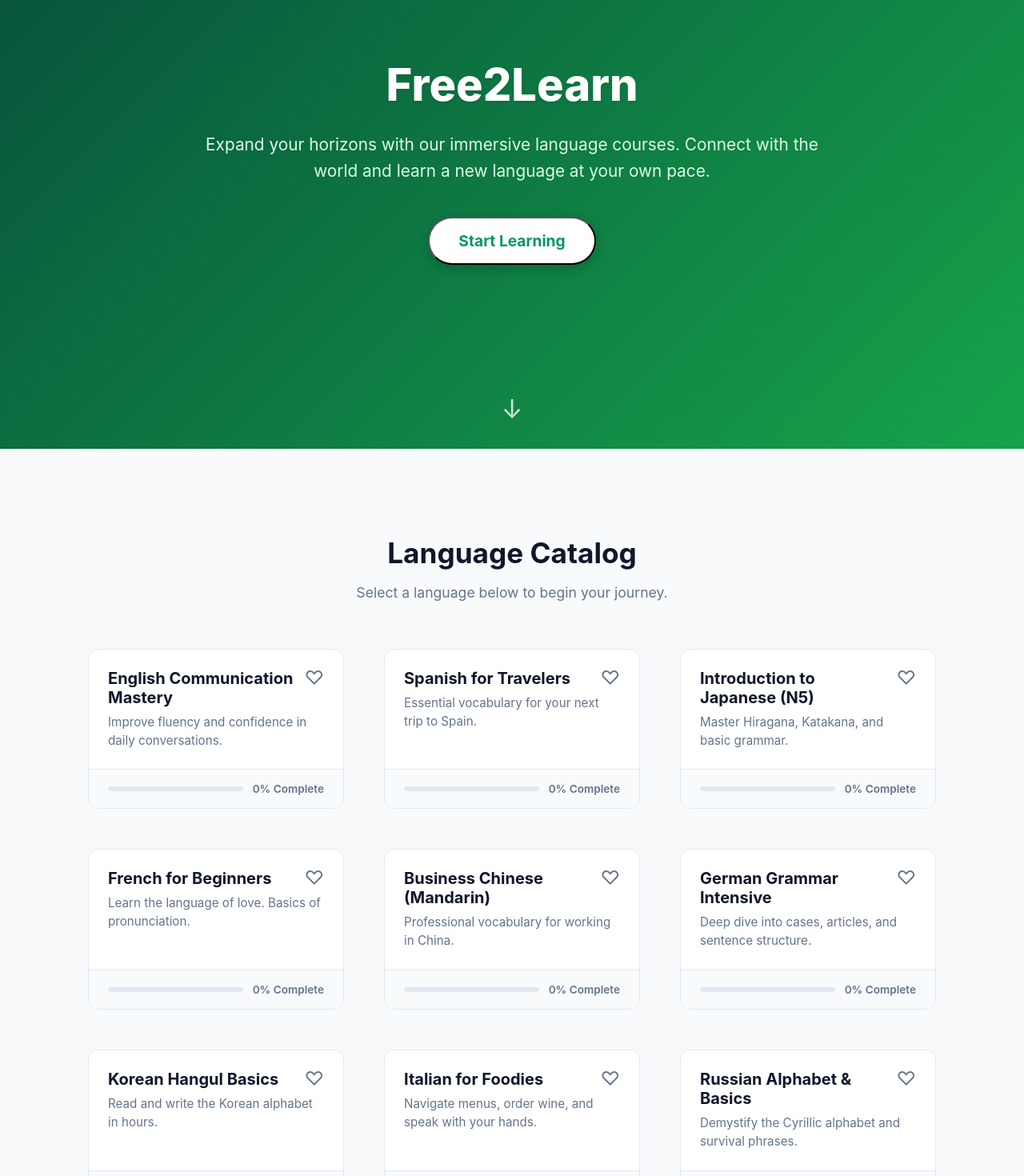
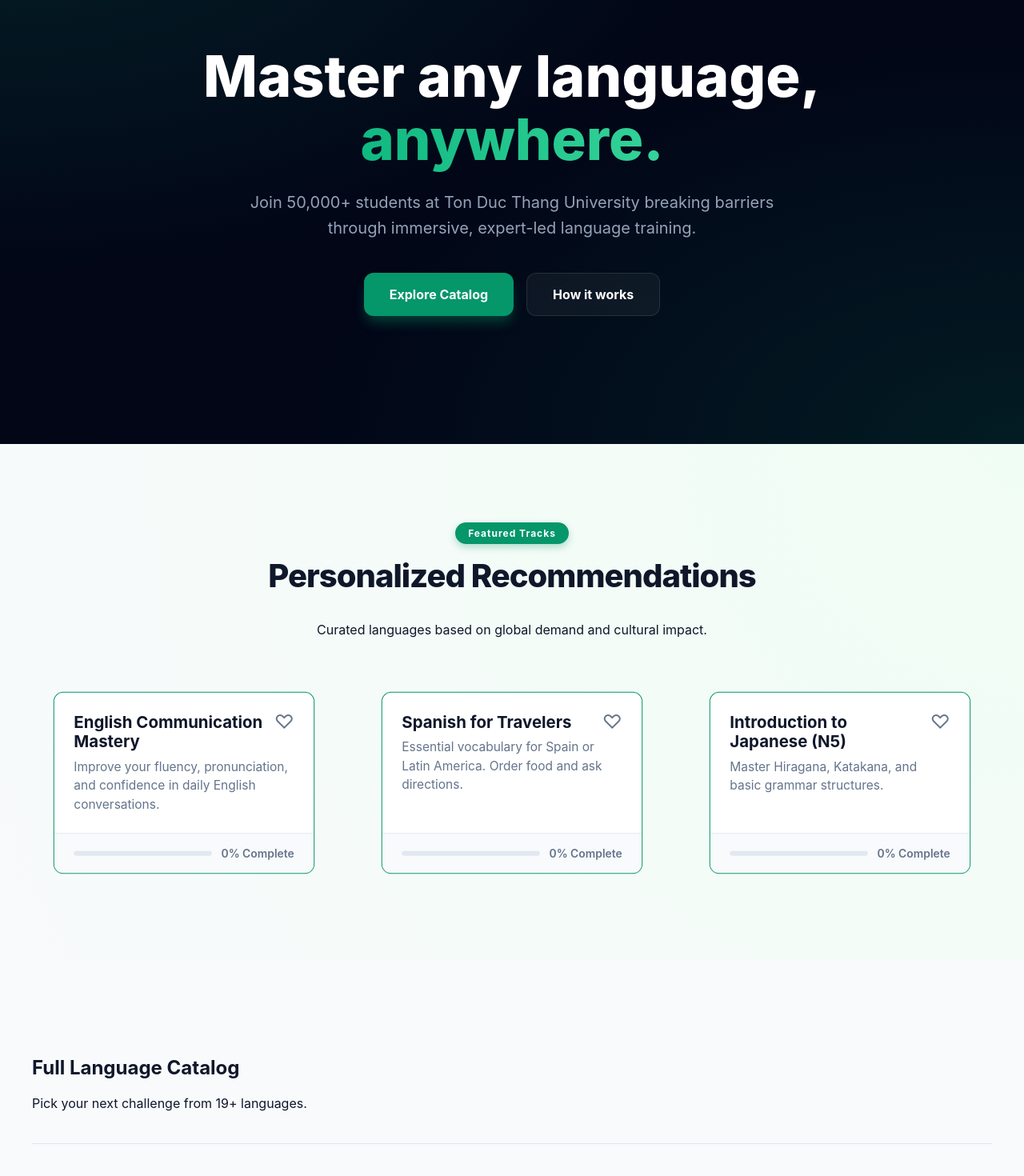
Before and after one commit to Hsu212/Free2Learn_E-Learning_System, a Vue app: page / in a window 1280 px wide. Shown: the part 240-1710 px from the top of the page at 80% size. Built offline with nearby package versions, Linux system fonts and the light colour scheme.

Commit message:
Refactor HomeView layout and styling
Updated the HomeView component with a new hero section and catalog layout. Enhanced styling and added CourseRecommendations component.

```diff
--- a/src/views/HomeView.vue
+++ b/src/views/HomeView.vue
@@ -1,30 +1,32 @@
 <template>
   <div class="home-view">
     <section class="hero-section">
+      <div class="hero-mesh"></div>
       <div class="hero-content">
-        <h1>Free2Learn</h1>
+        <h1 class="hero-title">Master any language, <span class="text-gradient">anywhere.</span></h1>
         <p class="hero-text">
-          Expand your horizons with our immersive language courses.
-          Connect with the world and learn a new language at your own pace.
+          Join 50,000+ students at Ton Duc Thang University breaking barriers through
+          immersive, expert-led language training.
         </p>
-        <button class="cta-button" @click="scrollToCourses">
-          Start Learning
-        </button>
+        <div class="hero-btns">
+          <button class="cta-button primary" @click="scrollToCourses">Explore Catalog</button>
+          <button class="cta-button secondary">How it works</button>
         </div>
-
-      <div class="scroll-indicator" @click="scrollToCourses">
-        <span>↓</span>
       </div>
     </section>
 
+    <CourseRecommendations @view-course="goToCourseDetail" />
+
     <section id="courses" class="catalog-section">
-      <div class="section-header">
-        <h2>Language Catalog</h2>
-        <p v-if="!searchQuery">Select a language below to begin your journey.</p>
-        <p v-else>
-          Showing results for "<strong>{{ searchQuery }}</strong>"
-          ({{ filteredCourses.length }} found)
-        </p>
+      <div class="catalog-container">
+        <div class="section-header-row">
+          <div>
+            <h2>Full Language Catalog</h2>
+            <p v-if="!searchQuery">Pick your next challenge from 19+ languages.</p>
+          </div>
+          <div v-if="searchQuery" class="search-indicator">
+            Results for: <strong>{{ searchQuery }}</strong>
+          </div>
         </div>
 
         <div class="course-grid">
@@ -34,11 +36,12 @@
             :course="course"
             @view-course="goToCourseDetail"
           />
+        </div>
 
         <div v-if="filteredCourses.length === 0" class="no-results">
-          <h3>No courses found</h3>
-          <p>Try searching for a different language (e.g., "Italian", "Thai").</p>
-          <button @click="clearSearch" class="clear-btn">Clear Search</button>
+          <div class="empty-icon">🔍</div>
+          <h3>No languages match your search</h3>
+          <button @click="clearSearch" class="clear-btn">Show all courses</button>
         </div>
       </div>
     </section>
@@ -49,33 +52,12 @@
 import { ref, computed } from 'vue';
 import { useRouter, useRoute } from 'vue-router';
 import CourseCard from '@/components/CourseCard.vue';
-import { courses as coursesData } from '@/data/courses.js'; // Import data directly if needed, or keep local ref
+import CourseRecommendations from '@/components/CourseRecommendations.vue';
+import { courses as coursesData } from '@/data/courses.js';
 
 const router = useRouter();
 const route = useRoute();
-
-// Ensure this matches your src/data/courses.js or use the import above
-const courses = ref([
-  { id: 1, title: 'English Communication Mastery', description: 'Improve fluency and confidence in daily conversations.', progress: 0 },
-  { id: 2, title: 'Spanish for Travelers', description: 'Essential vocabulary for your next trip to Spain.', progress: 0 },
-  { id: 3, title: 'Introduction to Japanese (N5)', description: 'Master Hiragana, Katakana, and basic grammar.', progress: 0 },
-  { id: 4, title: 'French for Beginners', description: 'Learn the language of love. Basics of pronunciation.', progress: 0 },
-  { id: 5, title: 'Business Chinese (Mandarin)', description: 'Professional vocabulary for working in China.', progress: 0 },
-  { id: 6, title: 'German Grammar Intensive', description: 'Deep dive into cases, articles, and sentence structure.', progress: 0 },
-  { id: 7, title: 'Korean Hangul Basics', description: 'Read and write the Korean alphabet in hours.', progress: 0 },
-  { id: 8, title: 'Italian for Foodies', description: 'Navigate menus, order wine, and speak with your hands.', progress: 0 },
-  { id: 9, title: 'Russian Alphabet & Basics', description: 'Demystify the Cyrillic alphabet and survival phrases.', progress: 0 },
-  { id: 10, title: 'Vietnamese Essentials', description: 'Master the 6 tones and essential daily phrases.', progress: 0 },
-  { id: 11, title: 'Brazilian Portuguese', description: 'Learn the musical language of Brazil. Samba and greetings.', progress: 0 },
-  { id: 12, title: 'Arabic (MSA) Beginners', description: 'Introduction to Arabic script and polite conversation.', progress: 0 },
-  { id: 13, title: 'Thai for Travelers', description: 'Navigate Bangkok with confidence. Politeness particles.', progress: 0 },
-  { id: 14, title: 'American Sign Language (ASL)', description: 'Communicate with your hands. Alphabet and basics.', progress: 0 },
-  { id: 15, title: 'Hindi Conversation', description: 'Spoken Hindi for Bollywood fans and travelers.', progress: 0 },
-  { id: 16, title: 'Dutch for Beginners', description: 'Close to English and German. Learn the guttural "G".', progress: 0 },
-  { id: 17, title: 'Swedish Basics', description: 'Learn the melodic language of Scandinavia. Fika culture.', progress: 0 },
-  { id: 18, title: 'Turkish Language 101', description: 'Agglutinative language basics. Vowel harmony.', progress: 0 },
-  { id: 19, title: 'Modern Greek', description: 'Learn the alphabet and essential travel phrases.', progress: 0 },
-]);
+const courses = ref(coursesData);
 
 const searchQuery = computed(() => route.query.search || '');
 
@@ -93,156 +75,107 @@ const goToCourseDetail = (courseId) => {
 };
 
 const scrollToCourses = () => {
-  const element = document.getElementById('courses');
-  // Offset the scroll to account for the sticky header (approx 80px)
-  const headerOffset = 80;
-  const elementPosition = element.getBoundingClientRect().top;
-  const offsetPosition = elementPosition + window.pageYOffset - headerOffset;
-
-  window.scrollTo({
-    top: offsetPosition,
-    behavior: "smooth"
-  });
+  document.getElementById('courses').scrollIntoView({ behavior: 'smooth', block: 'start' });
 };
 
-const clearSearch = () => {
-  router.push({ name: 'home' });
-};
+const clearSearch = () => router.push({ name: 'home' });
 </script>
 
 <style scoped>
-.home-view {
-  width: 100%;
+.hero-section {
+  position: relative;
+  min-height: 90vh;
+  display: flex;
+  align-items: center;
+  justify-content: center;
+  padding: 40px 20px;
+  overflow: hidden;
+  background-color: #020617; /* Deep dark base */
 }
 
-/* --- HERO SECTION --- */
-.hero-section {
-  background: linear-gradient(135deg, #064e3b 0%, #16a34a 100%);
-  /* Subtracting 74px (approx header height) from 100vh
-     ensures it fills exactly the remaining screen space.
-  */
-  min-height: calc(100vh - 74px);
-  display: flex;
-  flex-direction: column;
-  justify-content: center;
-  align-items: center;
-  text-align: center;
-  color: white;
-  padding: 20px;
-  position: relative;
+.hero-mesh {
+  position: absolute;
+  top: 0; left: 0; width: 100%; height: 100%;
+  background:
+    radial-gradient(at 0% 0%, rgba(16, 185, 129, 0.15) 0, transparent 50%),
+    radial-gradient(at 100% 100%, rgba(5, 150, 105, 0.15) 0, transparent 50%);
+  z-index: 1;
 }
 
 .hero-content {
-  max-width: 800px;
-  /* Shift content slightly up visually */
-  transform: translateY(-20px);
+  position: relative;
+  z-index: 2;
+  max-width: 900px;
+  text-align: center;
 }
 
-.hero-section h1 {
+.hero-title {
+  font-size: clamp(2.5rem, 8vw, 4.5rem);
+  line-height: 1.1;
+  font-weight: 800;
   color: white;
-  font-size: 3.5rem;
-  margin-bottom: 1.5rem;
-  font-weight: 800;
-  text-shadow: 0 2px 4px rgba(0,0,0,0.1);
+  margin-bottom: 24px;
+}
+
+.text-gradient {
+  background: linear-gradient(to right, #10b981, #34d399);
+  -webkit-background-clip: text;
+  -webkit-text-fill-color: transparent;
 }
 
 .hero-text {
-  font-size: 1.3rem;
-  margin-bottom: 2.5rem;
-  color: #dcfce7;
+  font-size: 1.25rem;
+  color: #94a3b8;
+  max-width: 700px;
+  margin: 0 auto 40px;
   line-height: 1.6;
 }
 
+.hero-btns { display: flex; gap: 16px; justify-content: center; }
+
 .cta-button {
-  background-color: white;
-  color: var(--primary-color);
+  padding: 16px 32px;
+  border-radius: 12px;
   font-weight: 700;
-  padding: 16px 36px;
-  font-size: 1.2rem;
-  border-radius: 50px;
-  transition: transform 0.2s, box-shadow 0.2s;
-  box-shadow: 0 4px 15px rgba(0,0,0,0.2);
+  font-size: 1rem;
+  border: none;
 }
 
-.cta-button:hover {
-  transform: translateY(-3px);
-  box-shadow: 0 10px 20px rgba(0,0,0,0.3);
+.cta-button.primary {
+  background: var(--primary-color);
+  color: white;
+  box-shadow: 0 10px 15px -3px rgba(5, 150, 105, 0.4);
 }
 
-/* Scroll Indicator (Bouncing Arrow) */
-.scroll-indicator {
-  position: absolute;
-  bottom: 30px;
+.cta-button.secondary {
+  background: rgba(255,255,255,0.05);
   color: white;
-  font-size: 2rem;
-  animation: bounce 2s infinite;
-  cursor: pointer;
-  opacity: 0.8;
+  backdrop-filter: blur(10px);
+  border: 1px solid rgba(255,255,255,0.1);
 }
 
-@keyframes bounce {
-  0%, 20%, 50%, 80%, 100% { transform: translateY(0); }
-  40% { transform: translateY(-10px); }
-  60% { transform: translateY(-5px); }
-}
+.catalog-section { padding: 100px 20px; }
+.catalog-container { max-width: 1200px; margin: 0 auto; }
 
-/* --- CATALOG SECTION --- */
-.catalog-section {
-  max-width: 1200px;
-  margin: 0 auto;
-  padding: 80px 20px; /* Add top padding to separate from hero */
-}
-
-.section-header {
-  text-align: center;
+.section-header-row {
+  display: flex;
+  justify-content: space-between;
+  align-items: flex-end;
   margin-bottom: 50px;
-}
-
-.section-header h2 {
-  font-size: 2.2rem;
-  color: var(--text-main);
-  margin-bottom: 15px;
-}
-
-.section-header p {
-  color: var(--text-muted);
-  font-size: 1.1rem;
+  border-bottom: 1px solid var(--border-color);
+  padding-bottom: 24px;
 }
 
 .course-grid {
-  display: flex;
-  flex-wrap: wrap;
-  justify-content: center;
+  display: grid;
+  grid-template-columns: repeat(auto-fill, minmax(320px, 1fr));
   gap: 30px;
 }
 
-/* No Results State */
 .no-results {
   text-align: center;
-  padding: 40px;
-  color: var(--text-muted);
-  width: 100%;
+  padding: 100px 0;
 }
 
-.clear-btn {
-  margin-top: 15px;
-  background-color: transparent;
-  border: 1px solid var(--primary-color);
-  color: var(--primary-color);
-  padding: 8px 16px;
-  border-radius: 6px;
-  transition: all 0.2s;
-}
-
-.clear-btn:hover {
-  background-color: var(--primary-color);
-  color: white;
-}
-
-@media (max-width: 768px) {
-  .hero-section h1 {
-    font-size: 2.5rem;
-  }
-}
-
+.empty-icon { font-size: 3rem; margin-bottom: 20px; }
 </style>
```
Lines whose indentation alone changed are shown as unchanged.
